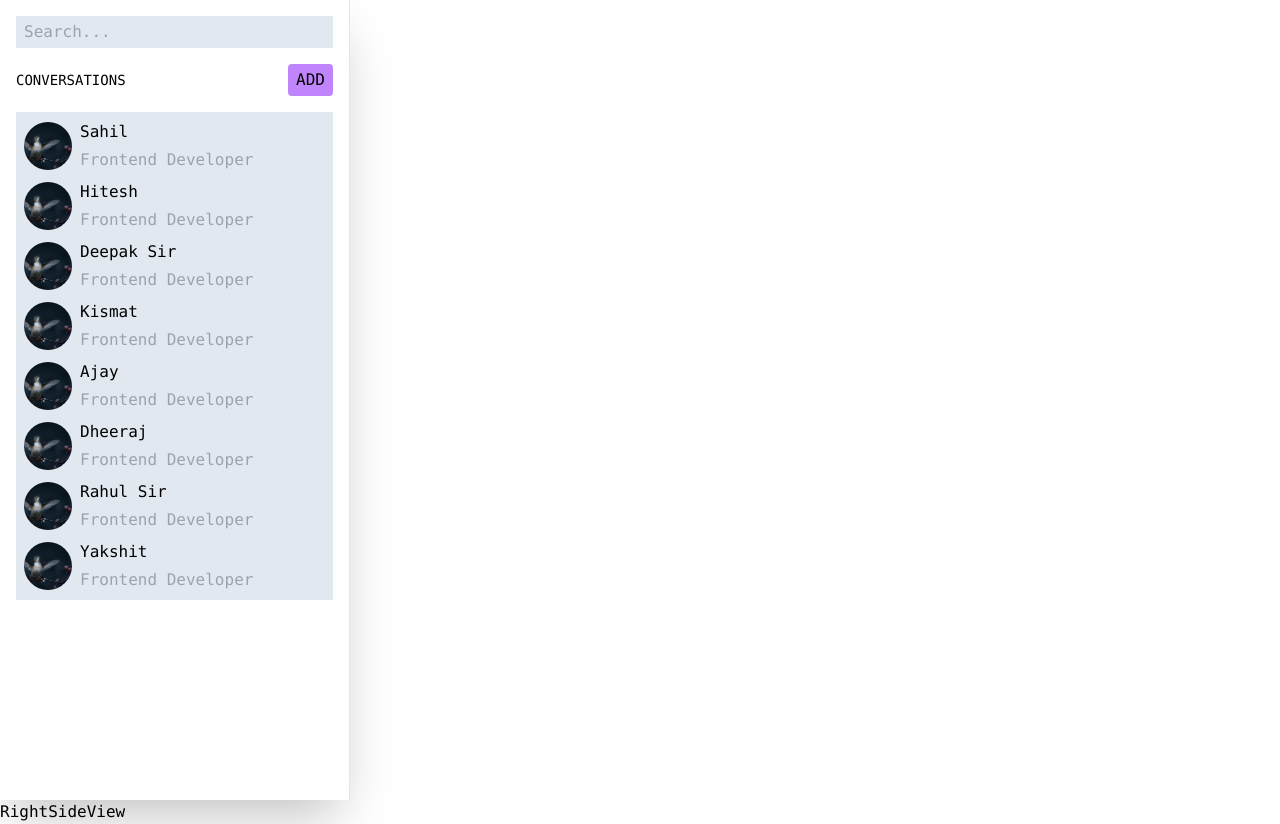
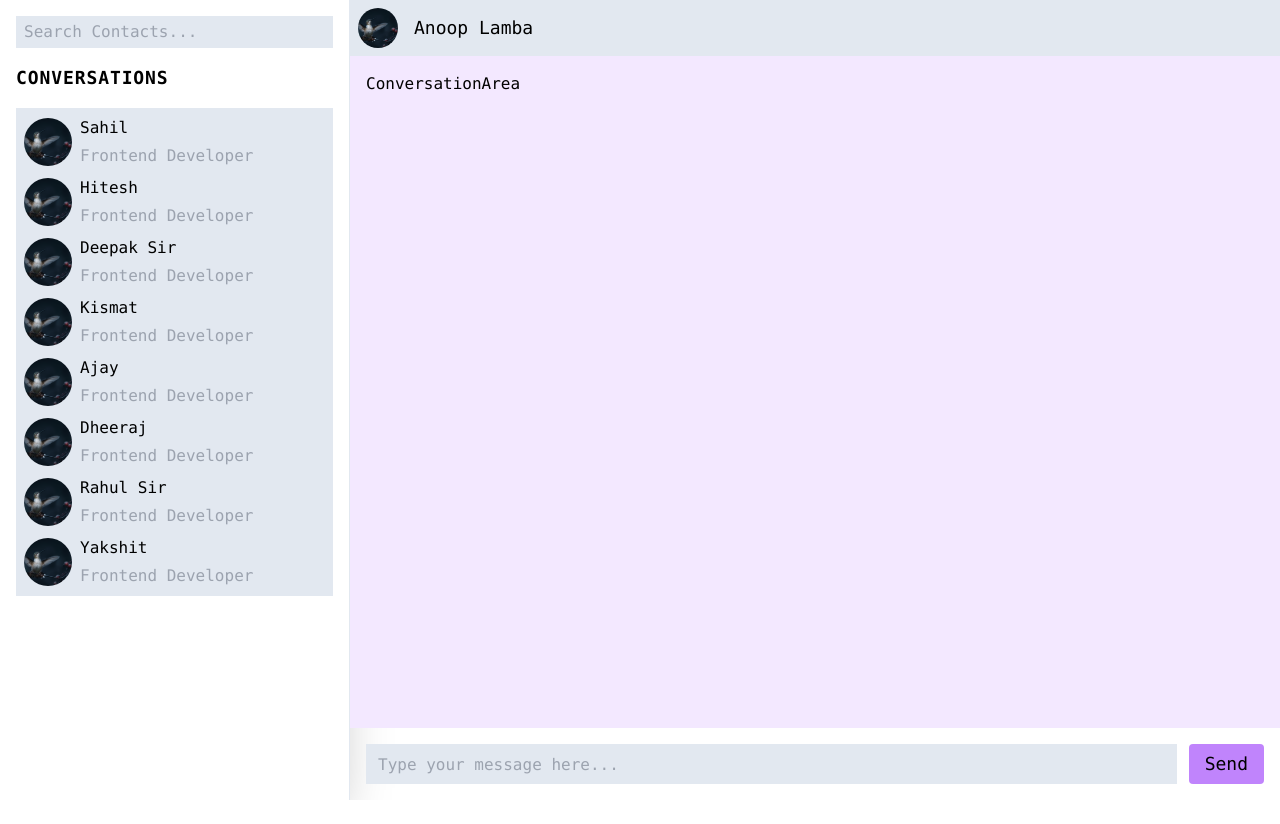
Before and after one commit to AnoopLamba/react-chat-app, a React (Create React App) app: page /1 in a window 1280 px wide. After the commit the page ends 800 px from the top, so only its background shows below. Built offline with nearby package versions, Linux system fonts and the light colour scheme.

Commit message:
added rightsidearea

```diff
--- a/src/App.js
+++ b/src/App.js
@@ -17,7 +17,7 @@ function App() {
   ]);
 
   return (
-    <div className="App font-mono">
+    <div className="App font-mono flex">
       <RouterProvider router={router} />
     </div>
   );
--- /dev/null
+++ b/src/Components/ConversationArea.jsx
@@ -0,0 +1,5 @@
+function ConversationArea() {
+  return <div className="h-full p-4 bg-purple-100">ConversationArea</div>;
+}
+
+export default ConversationArea;
--- a/src/Components/MessageInput.jsx
+++ b/src/Components/MessageInput.jsx
@@ -0,0 +1,16 @@
+function MessageInput() {
+  return (
+    <div className="w-full p-4 flex items-center gap-3">
+      <input
+        className="h-[40px] caret-purple-600 px-3 flex-grow bg-slate-200"
+        type="text"
+        placeholder="Type your message here..."
+      />
+      <button className="bg-purple-400 h-[40px] px-4 flex-shrink-0 rounded text-lg">
+        Send
+      </button>
+    </div>
+  );
+}
+
+export default MessageInput;
--- a/src/Components/RightSideView.jsx
+++ b/src/Components/RightSideView.jsx
@@ -1,5 +1,32 @@
+import ConversationArea from "./ConversationArea";
+import MessageInput from "./MessageInput";
+
 function RightSideView() {
-  return <div>RightSideView</div>;
+  return (
+    <div className="w-full h-screen flex flex-col">
+      {/* name and image bar */}
+      <div className="bg-slate-200 p-2 flex-shrink-0">
+        <div className="flex items-center justify-start gap-4 cursor-pointer">
+          {/* circular avatar */}
+          <div className=" w-10 h-10 rounded-full">
+            <img
+              className=" object-cover w-full h-full rounded-full"
+              src="/img/useravatar.jpg"
+              alt="avatar icon"
+            />
+          </div>
+
+          {/* name text */}
+          <span className="text-black text-lg">Anoop Lamba</span>
+        </div>
+      </div>
+
+      <ConversationArea />
+
+      {/* message input */}
+      <MessageInput />
+    </div>
+  );
 }
 
 export default RightSideView;
--- a/src/Components/Sidebar.jsx
+++ b/src/Components/Sidebar.jsx
@@ -24,14 +24,14 @@ function Sidebar() {
 
   return (
     <>
-      <div className="Sidebar w-[350px] h-screen p-4 flex flex-col items-center justify-start gap-4 border-r border-slate-200 shadow-2xl">
+      <div className="Sidebar w-[350px] h-screen p-4 flex flex-col items-center justify-start flex-shrink-0 gap-4 border-r border-slate-200 shadow-2xl">
         {/* search and search result */}
         <div className="w-full flex flex-col items-center justify-end relative">
           <input
-            className="w-full bg-slate-200 px-2 py-1"
+            className="w-full bg-slate-200 px-2 py-1 caret-purple-600"
             onChange={(e) => setSearchTerm(e.target.value.trim())}
             type="text"
-            placeholder="Search..."
+            placeholder="Search Contacts..."
           />
 
           {searchResultArr.length === 0 ? null : (
@@ -43,11 +43,9 @@ function Sidebar() {
           )}
         </div>
 
-        {/* add new conversations */}
-        <div className="w-full flex items-center justify-between">
-          <span className="text-sm">CONVERSATIONS</span>
-          <button className=" bg-purple-400 px-2 py-1 rounded">ADD</button>
-        </div>
+        <span className="w-full text-start text-lg font-bold tracking-wider">
+          CONVERSATIONS
+        </span>
 
         {/* conversation list */}
         <ConversationList />
```
Also changed, not shown: src/Components/ConversationPopup.jsx (deleted).
